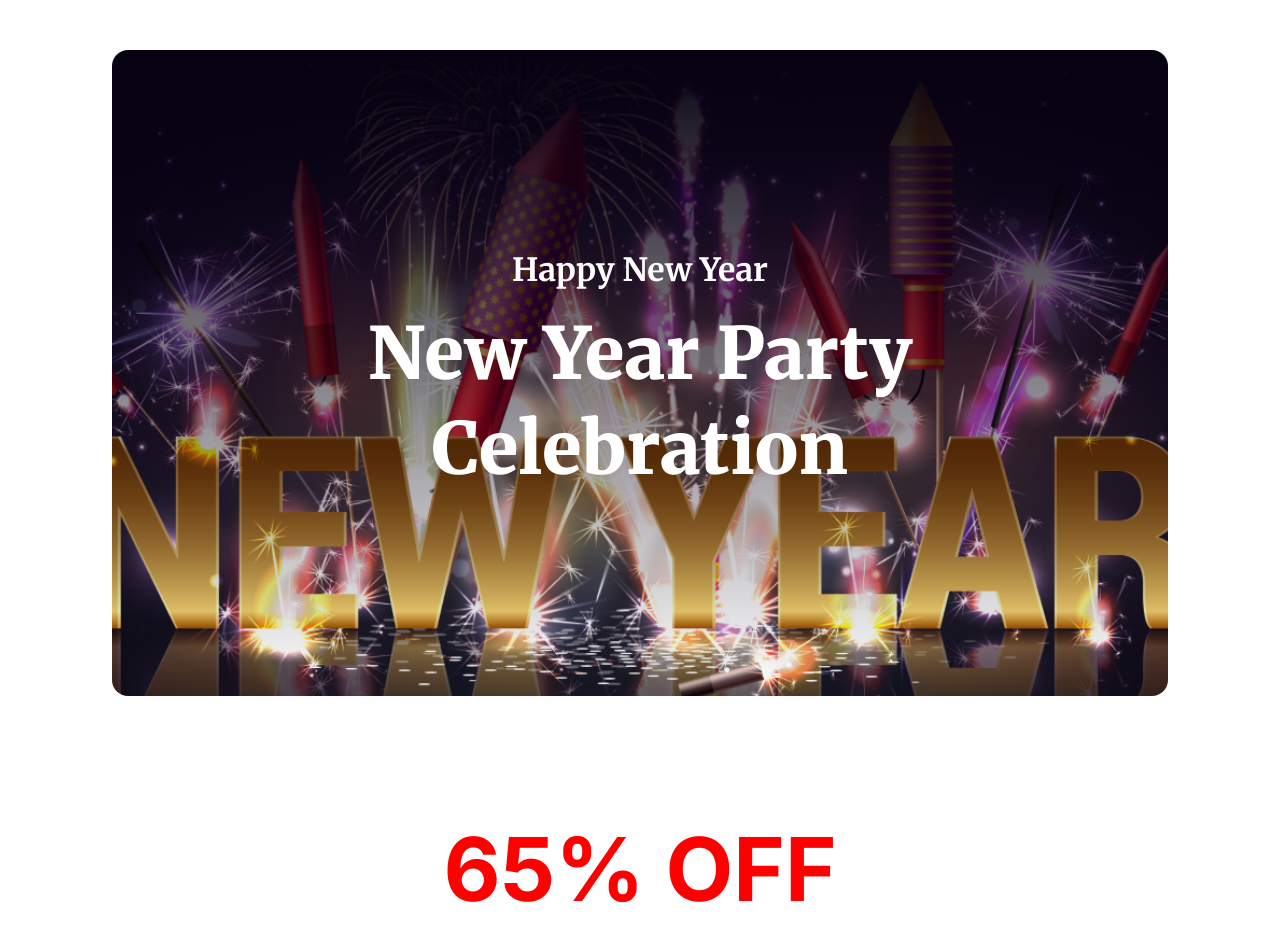
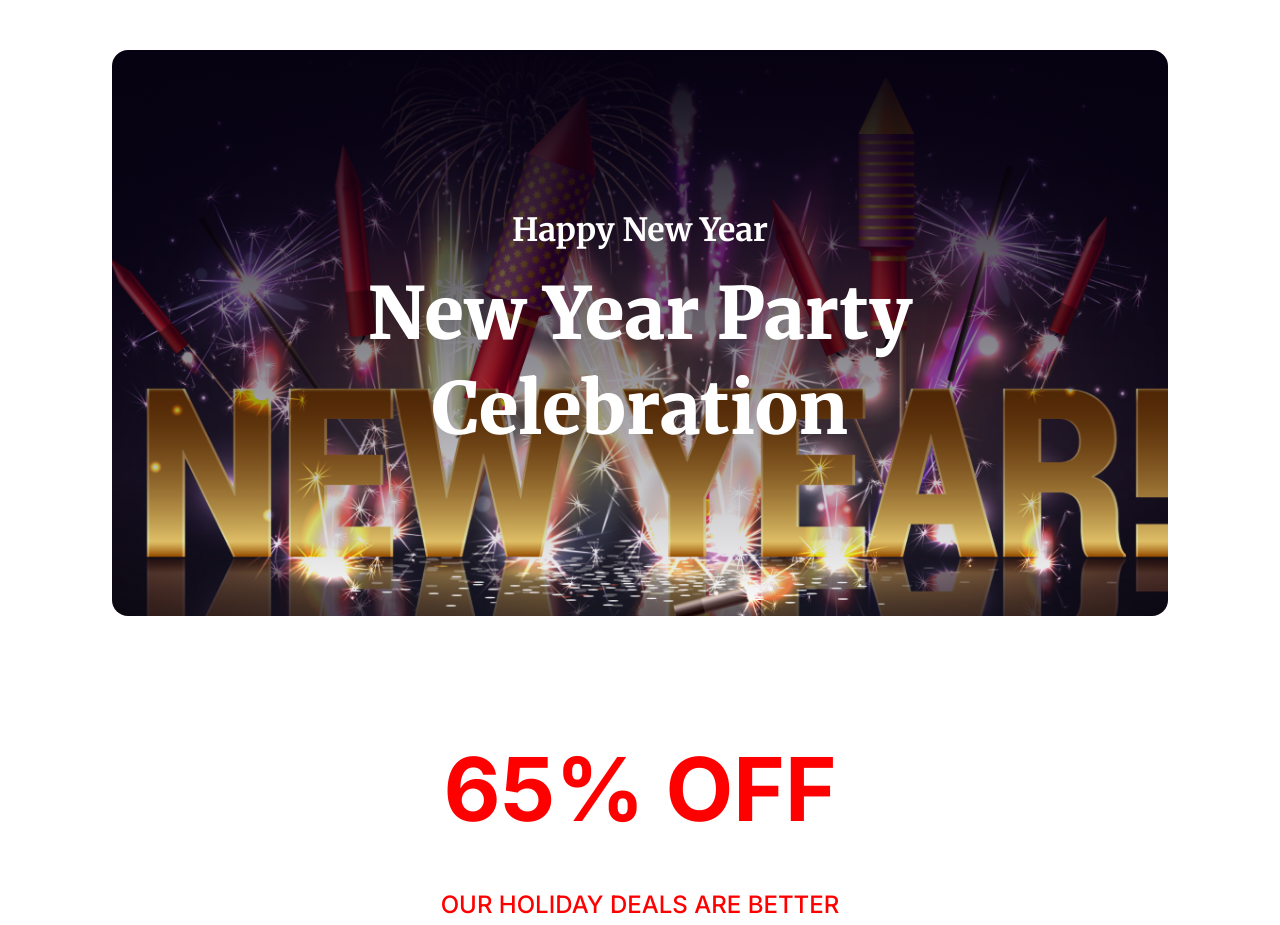
Before and after one commit to sifat2626/New-Year-New-Mission, a plain HTML site: page index.html in a window 1280 px wide. Shown: the top 925 px of the page. Drawn offline with nearby package versions, Linux system fonts and the light colour scheme.

Commit message:
new year padding

```diff
--- a/styles/style.css
+++ b/styles/style.css
@@ -17,7 +17,7 @@
 }
 
 .banner-text-box {
-  padding: 20rem 0;
+  padding: 16rem 0;
   text-align: center;
   max-width: 63.2rem;
   display: flex;
```
